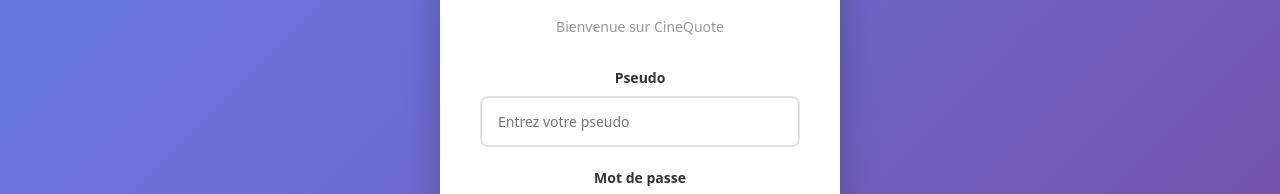
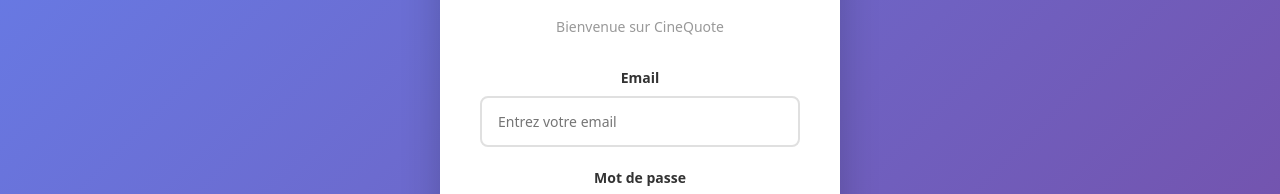
Before and after one commit to Kemxr/CineQuote-API, a Vue app in the folder frontend/cine-quote-frontend/: page /login in a window 1280 px wide. Shown: the part 228-422 px from the top of the page. Built offline with nearby package versions, Linux system fonts and the light colour scheme.

Commit message:
UpdateChampsLoginForm

```diff
--- a/frontend/cine-quote-frontend/src/components/Auth/LoginForm.vue
+++ b/frontend/cine-quote-frontend/src/components/Auth/LoginForm.vue
@@ -6,12 +6,12 @@
 
       <form @submit.prevent="handleLogin">
         <div class="form-group">
-          <label for="username">Pseudo</label>
+          <label for="email">Email</label>
           <input
-            id="username"
-            v-model="username"
-            type="text"
-            placeholder="Entrez votre pseudo"
+            id="email"
+            v-model="email"
+            type="email"
+            placeholder="Entrez votre email"
             required
           />
         </div>
```
